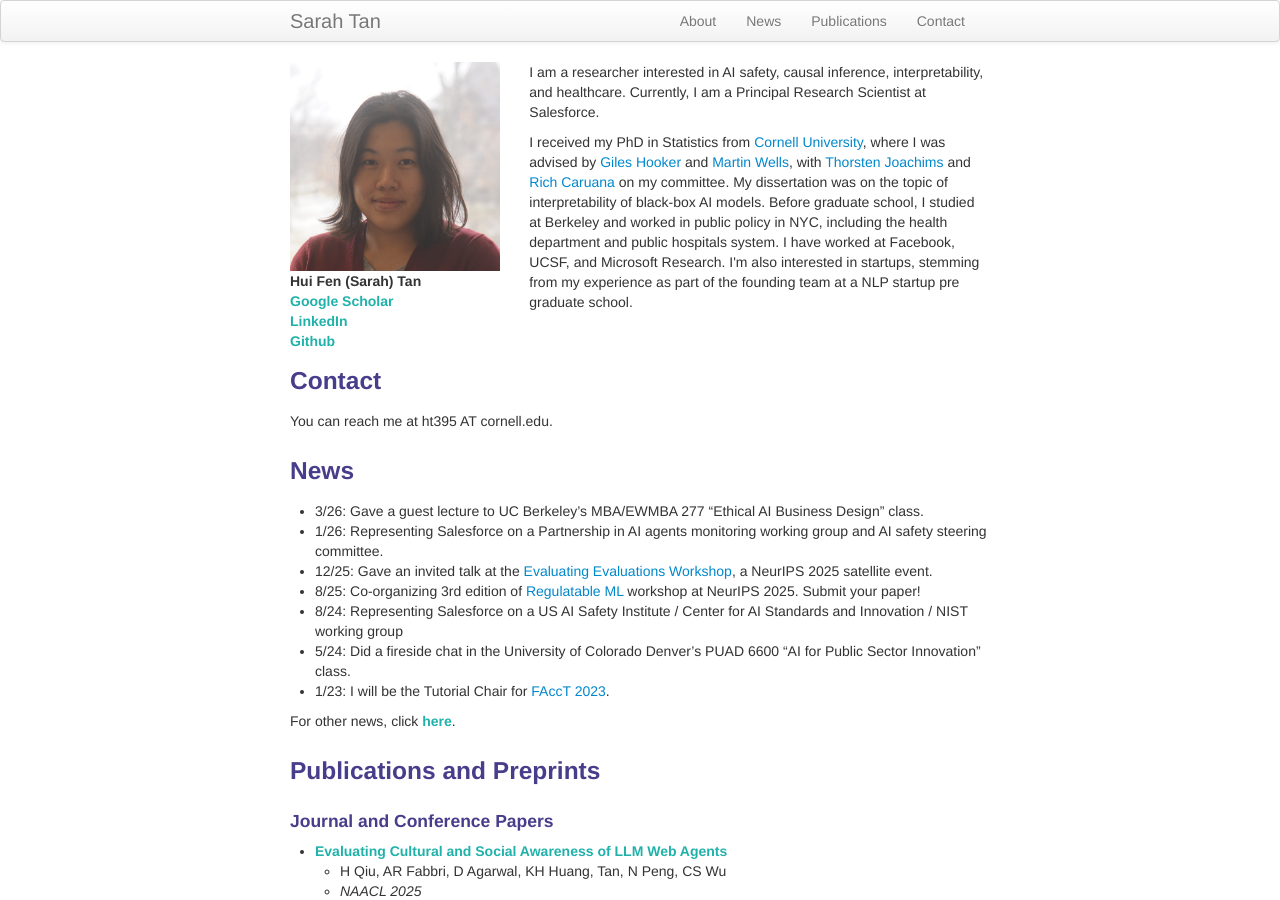
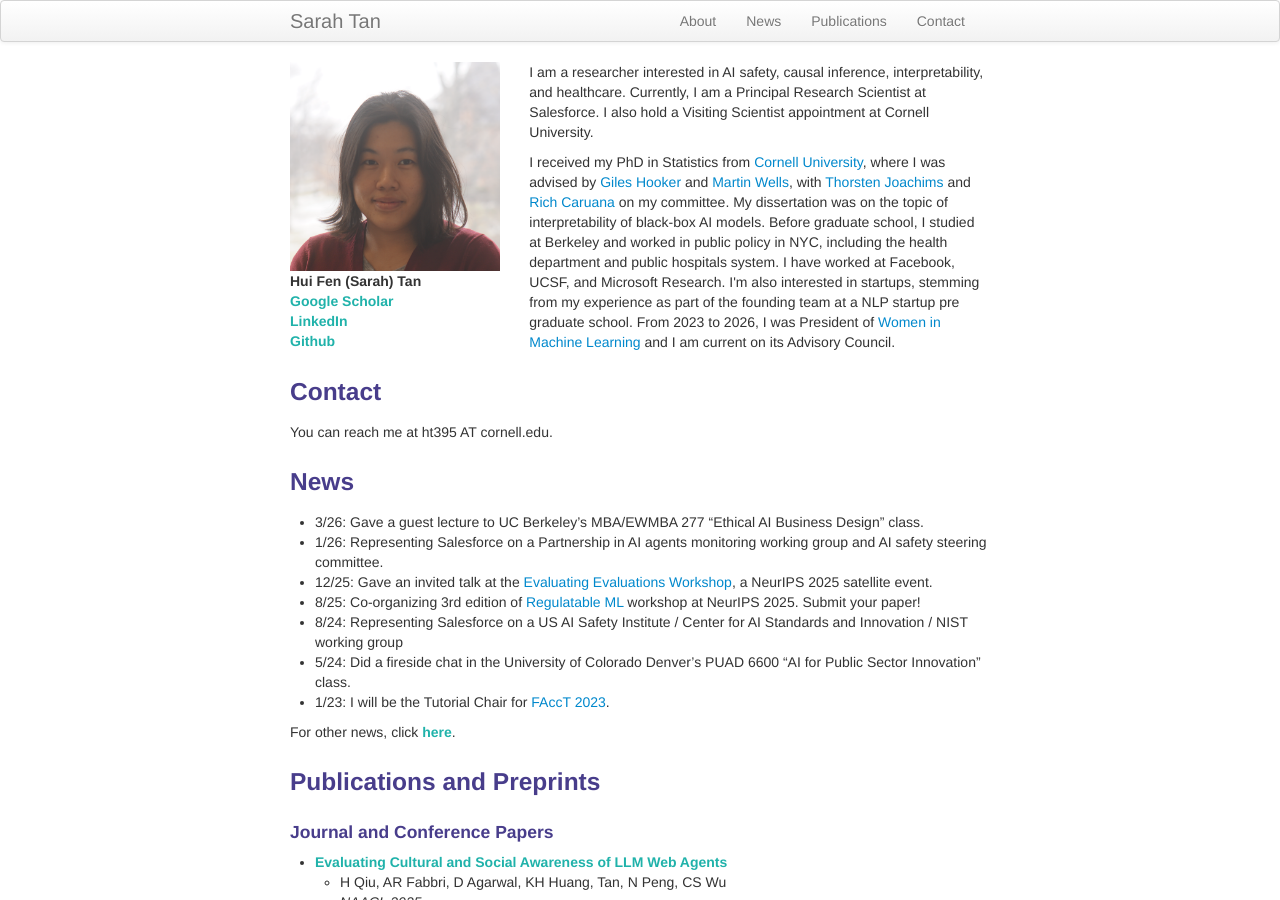
Before and after one commit to shftan/shftan.github.io, a Jekyll site: the page built from index.md, in a window 1280 px wide and 900 px high. Built offline with Jekyll 4.4.1, drawn with Linux system fonts in a browser that asks for light colours.

Commit message:
Update index.md

```diff
--- a/index.md
+++ b/index.md
@@ -18,9 +18,9 @@ keywords: Sarah Tan, machine learning, artificial intelligence, statistics
         </div>
 
         <div class="span8">
-                <p>I am a researcher interested in AI safety, causal inference, interpretability, and healthcare. Currently, I am a Principal Research Scientist at Salesforce.</p>
+                <p>I am a researcher interested in AI safety, causal inference, interpretability, and healthcare. Currently, I am a Principal Research Scientist at Salesforce. I also hold a Visiting Scientist appointment at Cornell University.</p>
 
-                  <p>I received my PhD in Statistics from <a href="https://stat.cornell.edu/">Cornell University</a>, where I was advised by <a href="http://faculty.bscb.cornell.edu/~hooker/">Giles Hooker</a> and <a href="https://courses.cit.cornell.edu/mtw1/">Martin Wells</a>, with <a href="https://www.cs.cornell.edu/people/tj/">Thorsten Joachims</a> and <a href="https://scholar.google.com/citations?user=B2U8EUwAAAAJ&hl=en">Rich Caruana</a> on my committee. My dissertation was on the topic of interpretability of black-box AI models. Before graduate school, I studied at Berkeley and worked in public policy in NYC, including the health department and public hospitals system. I have worked at Facebook, UCSF, and Microsoft Research. I'm also interested in startups, stemming from my experience as part of the founding team at a NLP startup pre graduate school.</p>
+                  <p>I received my PhD in Statistics from <a href="https://stat.cornell.edu/">Cornell University</a>, where I was advised by <a href="http://faculty.bscb.cornell.edu/~hooker/">Giles Hooker</a> and <a href="https://courses.cit.cornell.edu/mtw1/">Martin Wells</a>, with <a href="https://www.cs.cornell.edu/people/tj/">Thorsten Joachims</a> and <a href="https://scholar.google.com/citations?user=B2U8EUwAAAAJ&hl=en">Rich Caruana</a> on my committee. My dissertation was on the topic of interpretability of black-box AI models. Before graduate school, I studied at Berkeley and worked in public policy in NYC, including the health department and public hospitals system. I have worked at Facebook, UCSF, and Microsoft Research. I'm also interested in startups, stemming from my experience as part of the founding team at a NLP startup pre graduate school. From 2023 to 2026, I was President of <a href="https://wiml.org">Women in Machine Learning</a> and I am current on its Advisory Council.</p>
 
 </div>
 </div>
```
